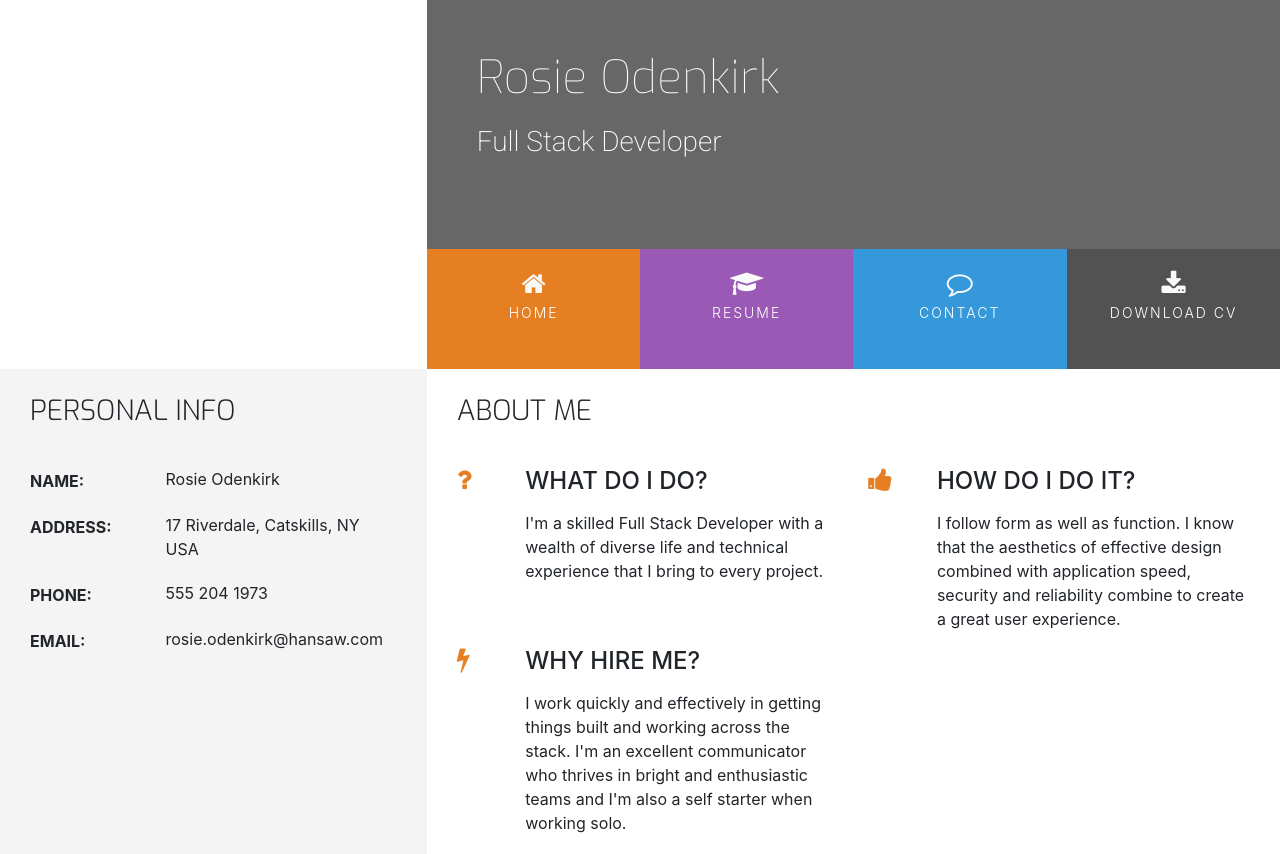
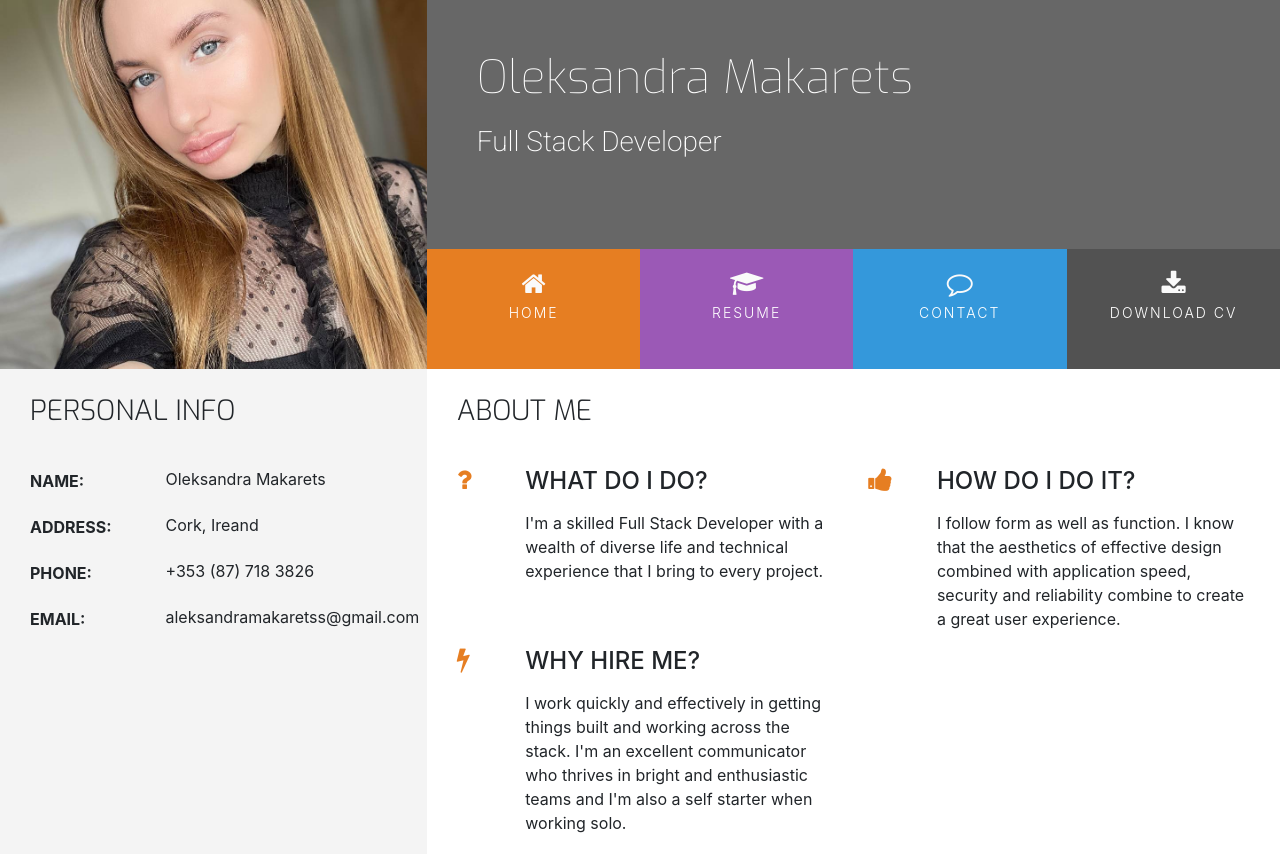
Before and after one commit to OleksandraMakarets/resume, a plain HTML site: page index.html in a window 1280 px wide. Shown: the top 854 px of the page. Drawn offline with nearby package versions, Linux system fonts and the light colour scheme.

Commit message:
Add changes

```diff
--- a/assets/css/style.css
+++ b/assets/css/style.css
@@ -90,7 +90,7 @@ header {
 }
 
 .logo {
-    background: url("../images/rosie.jpg");
+    background: url("../images/oleksandramakarets.jpeg");
     background-position: center;
     background-repeat: no-repeat;
     background-size: cover;
--- a/index.html
+++ b/index.html
@@ -8,7 +8,7 @@
     <link rel="stylesheet" href="https://maxcdn.bootstrapcdn.com/font-awesome/4.7.0/css/font-awesome.min.css" type="text/css" />
     <link rel="stylesheet" href="https://cdnjs.cloudflare.com/ajax/libs/hover.css/2.1.1/css/hover-min.css" type="text/css" />
     <link rel="stylesheet" href="assets/css/style.css">
-    <title>Rosie</title>
+    <title>Oleksandra Makarets</title>
 </head>
 <body>
     <header>
@@ -17,7 +17,7 @@
             <div class="col-md-8">
                 <div class="row no-gutters bg-color-name-title">
                     <div class="col heading">
-                        <h1 class="name">Rosie Odenkirk</h1>
+                        <h1 class="name">Oleksandra Makarets</h1>
                         <h2 class="title"> Full Stack Developer</h2>
                     </div>
                 </div>
@@ -34,7 +34,7 @@
                                 <a href="contact.html" class="hvr-sweep-to-bottom"><i class="fa fa-comment-o" aria-hidden="true"></i><span>Contact</span></a>
                             </li>
                             <li class="col-6 col-sm-3 list-inline-item ui-menu-color-download menuitem">
-                                <a href="assets/cv/sample-cv.pdf" target="_blank" class="hvr-sweep-to-bottom"><i class="fa fa-download" aria-hidden="true"></i><span>Download CV</span></a>
+                                <a href="assets/cv/CV_Oleksandra_Makarets.pdf" target="_blank" class="hvr-sweep-to-bottom"><i class="fa fa-download" aria-hidden="true"></i><span>Download CV</span></a>
                             </li>
                         </ul>
                     </div>
@@ -60,7 +60,7 @@
                     </div>
                     <div class="value">
                         <p>
-                            Rosie Odenkirk
+                            Oleksandra Makarets
                         </p>
                     </div>
                 </div>
@@ -72,7 +72,7 @@
                     </div>
                     <div class="value">
                         <p>
-                            17 Riverdale, Catskills, NY USA
+                            Cork, Ireand
                         </p>
                     </div>
                 </div>
@@ -84,7 +84,7 @@
                     </div>
                     <div class="value">
                         <p>
-                            555 204 1973
+                            +353 (87) 718 3826
                         </p>
                     </div>
                 </div>
@@ -96,7 +96,7 @@
                     </div>
                     <div class="value">
                         <p>
-                            rosie.odenkirk@hansaw.com
+                            aleksandramakaretss@gmail.com
                         </p>
                     </div>
                 </div>
@@ -164,7 +164,7 @@
                 <h5 class="uppercase general-sub">Download</h5>
                 <p class="inline-block">
                     Need a printable version of my CV? Download it here.
-                    <a href="assets/cv/sample-cv.pdf" target="_blank" class="cv-pdf">
+                    <a href="assets/cv/CV_Oleksandra_Makarets.pdf" target="_blank" class="cv-pdf">
                         <i class="fa fa-download" aria-hidden="true"></i>
                         <span class="sr-only">Download link.</span>
                     </a>
```
